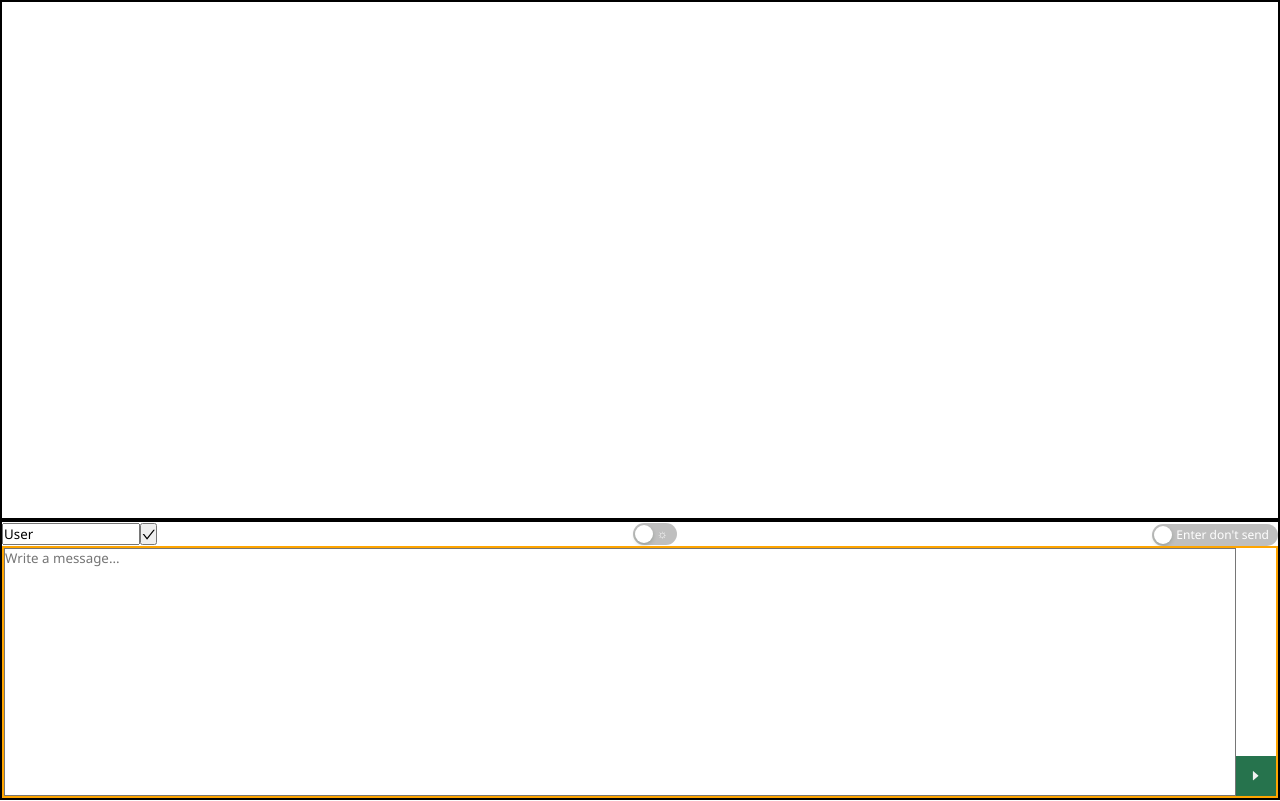
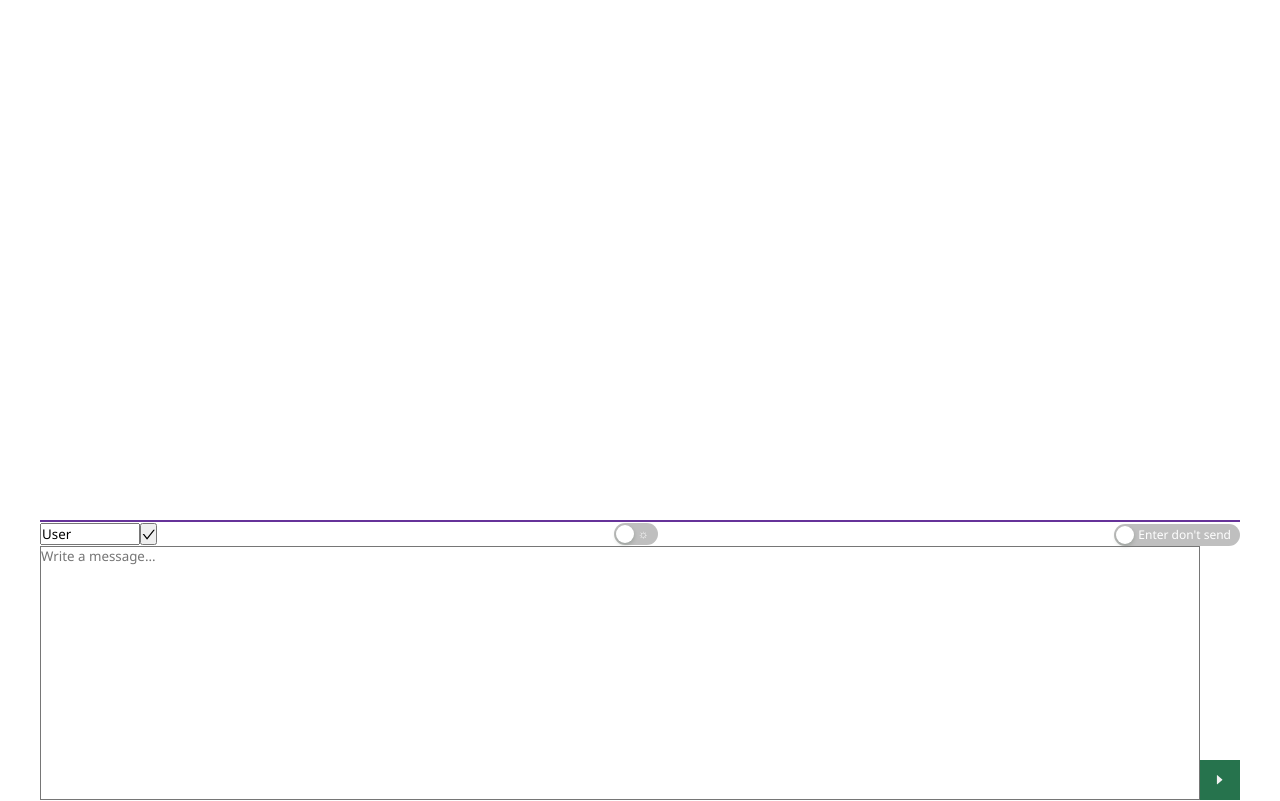
Before and after one commit to jposawa/chat-test, a React (Vite) app: page / in a window 1280 px wide. Built offline with nearby package versions, Linux system fonts and the light colour scheme.

Commit message:
Basic visual improvement

```diff
--- a/src/App.module.scss
+++ b/src/App.module.scss
@@ -11,11 +11,15 @@
   transition: color var(--defaultTransitionTime) linear,
     background var(--defaultTransitionTime) linear;
   @include dFlex(column, flex-start);
+  overflow: hidden;
 
   & > section {
     width: 100%;
     position: relative;
-    border: 2px solid;
+  }
+
+  @media screen and (min-width: $desktopBreakpoint) {
+    padding: 0 4rem;
   }
 }
 
--- a/src/components/ChatSettings/ChatSettings.jsx
+++ b/src/components/ChatSettings/ChatSettings.jsx
@@ -56,7 +56,6 @@ export const ChatSettings = ({ className }) => {
 
             setUsernameInput(newName);
           }}
-          size="12"
         />
         <button type="submit">
           <CheckOutlined />
--- a/src/components/ChatSettings/ChatSettings.module.scss
+++ b/src/components/ChatSettings/ChatSettings.module.scss
@@ -1,4 +1,7 @@
 .chatSettings {
+  input {
+    width: 10rem;
+  }
   label {
     font-size: 1rem;
   }
--- a/src/components/MessageSender/MessageSender.module.scss
+++ b/src/components/MessageSender/MessageSender.module.scss
@@ -2,7 +2,7 @@
 
 .messageSender {
   height: 35%;
-  border-color: blue;
+  border-top: 2px solid var(--secondaryAltColor);
   @include dFlex(column, flex-start);
 
   .chatSettings {
@@ -20,7 +20,6 @@
   }
 
   .messageWrapper {
-    border: 2px solid orange;
     position: relative;
     width: 100%;
     height: 100%;
@@ -48,11 +47,7 @@
       border: none;
 
       & > span {
-        position: absolute;
-        width: 100%;
-        height: 100%;
-        top: 0;
-        left: 0;
+        @include fullContainerAbsolute();
         background: var(--bg);
         opacity: 0.5;
         z-index: 0;
--- a/src/components/MessagesList/MessagesList.jsx
+++ b/src/components/MessagesList/MessagesList.jsx
@@ -11,6 +11,7 @@ export const MessagesList = ({ className }) => {
     <section className={`${styles.messagesList} ${className}`}>
       {messagesList.map((message, index) => (
         <p key={`msg${index}`}>
+          {index % 2 === 1 && <span />}
           <b>{username}:</b> {message}
         </p>
       ))}
@@ -19,5 +20,5 @@ export const MessagesList = ({ className }) => {
 };
 
 MessagesList.propTypes = {
-  className: PropTypes.string
-}
+  className: PropTypes.string,
+};
--- a/src/components/MessagesList/MessagesList.module.scss
+++ b/src/components/MessagesList/MessagesList.module.scss
@@ -1,10 +1,22 @@
+@import "../../mixins.scss";
+
 .messagesList {
+  --lineBackground: var(--bgLineColor, var(--greyColor));
+
+  position: relative;
   height: 65%;
   border-color: red;
   overflow: auto;
 
+
   & > p {
-    border: 1px solid purple;
+    position: relative;
     white-space: pre;
+
+    &>span {
+      @include fullContainerAbsolute();
+      background: var(--lineBackground);
+      opacity: 0.3;
+    }
   }
 }
--- a/src/mixins.scss
+++ b/src/mixins.scss
@@ -7,3 +7,11 @@ $largeDesktopBreakpoint: $desktopBreakpoint + 500px;
   justify-content: $justifyContent;
   align-items: center;
 }
+
+@mixin fullContainerAbsolute() {
+  position: absolute;
+  width: 100%;
+  height: 100%;
+  top: 0;
+  left: 0;
+}
```
